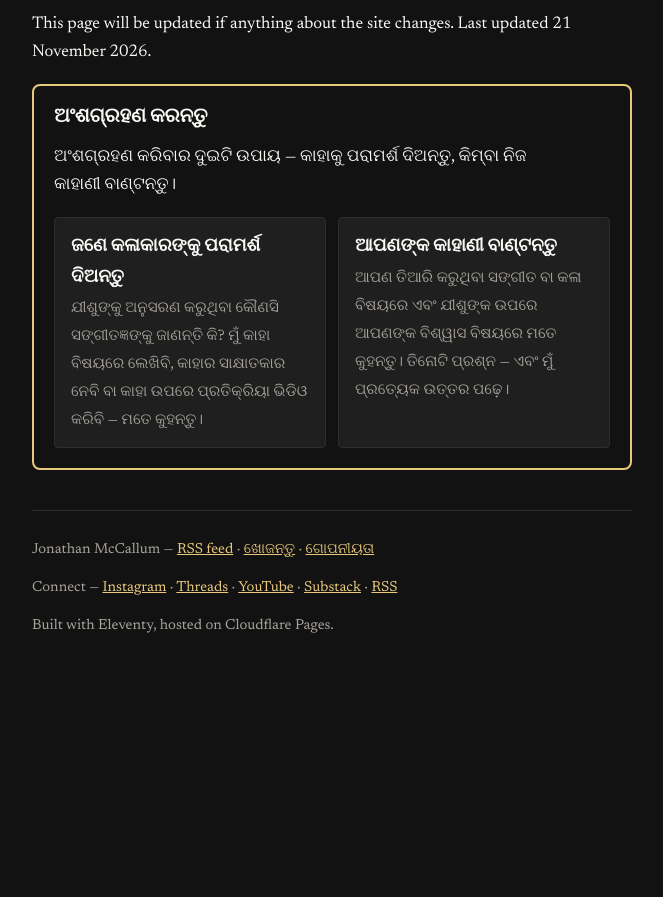
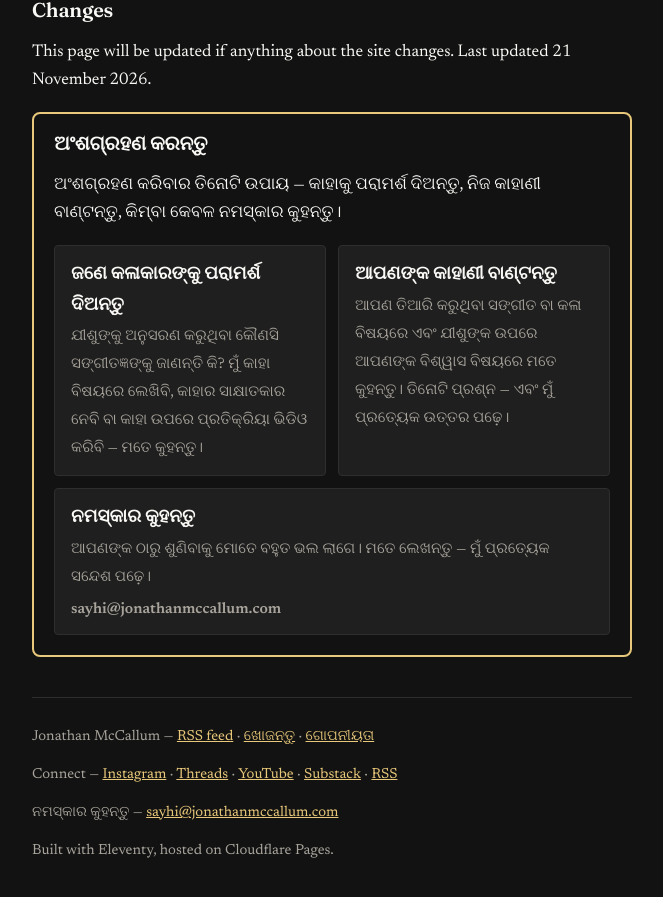
Before and after one commit to streamjonathan/jonathanmccallum-or, an Eleventy site: page content/pages/privacy.md in a window 1280 px wide. Shown: the part 1805-2702 px from the top of the page, without its empty margins (308-971 px from the left). Before the commit the page ends 2505 px from the top, so only its background shows below. Built offline with nearby package versions, Linux system fonts and the light colour scheme; Eleventy itself is replaced by a stand-in of ours; files that its build step writes are made by us from their sources.

Commit message:
Add public contact email (sayhi) as a runtime-built mailto, hidden from scrapers [or]

```diff
--- a/_includes/get-involved.njk
+++ b/_includes/get-involved.njk
@@ -1,6 +1,6 @@
 <section class="get-involved" aria-labelledby="get-involved-heading">
   <h2 id="get-involved-heading">ଅଂଶଗ୍ରହଣ କରନ୍ତୁ</h2>
-  <p>ଅଂଶଗ୍ରହଣ କରିବାର ଦୁଇଟି ଉପାୟ — କାହାକୁ ପରାମର୍ଶ ଦିଅନ୍ତୁ, କିମ୍ବା ନିଜ କାହାଣୀ ବାଣ୍ଟନ୍ତୁ।</p>
+  <p>ଅଂଶଗ୍ରହଣ କରିବାର ତିନୋଟି ଉପାୟ — କାହାକୁ ପରାମର୍ଶ ଦିଅନ୍ତୁ, ନିଜ କାହାଣୀ ବାଣ୍ଟନ୍ତୁ, କିମ୍ବା କେବଳ ନମସ୍କାର କୁହନ୍ତୁ।</p>
   <div class="get-involved__cards">
     <a class="get-involved__card" href="https://jonathanmccallum.com/suggest-an-artist/">
       <strong>ଜଣେ କଳାକାରଙ୍କୁ ପରାମର୍ଶ ଦିଅନ୍ତୁ</strong>
@@ -10,5 +10,10 @@
       <strong>ଆପଣଙ୍କ କାହାଣୀ ବାଣ୍ଟନ୍ତୁ</strong>
       <span>ଆପଣ ତିଆରି କରୁଥିବା ସଙ୍ଗୀତ ବା କଳା ବିଷୟରେ ଏବଂ ଯୀଶୁଙ୍କ ଉପରେ ଆପଣଙ୍କ ବିଶ୍ୱାସ ବିଷୟରେ ମତେ କୁହନ୍ତୁ। ତିନୋଟି ପ୍ରଶ୍ନ — ଏବଂ ମୁଁ ପ୍ରତ୍ୟେକ ଉତ୍ତର ପଢ଼େ।</span>
     </a>
+    <a class="get-involved__card" href="#" data-contact-email>
+      <strong>ନମସ୍କାର କୁହନ୍ତୁ</strong>
+      <span>ଆପଣଙ୍କ ଠାରୁ ଶୁଣିବାକୁ ମୋତେ ବହୁତ ଭଲ ଲାଗେ। ମତେ ଲେଖନ୍ତୁ — ମୁଁ ପ୍ରତ୍ୟେକ ସନ୍ଦେଶ ପଢ଼େ।</span>
+      <span class="get-involved__email" data-contact-email-text>ଇମେଲ୍ କରନ୍ତୁ</span>
+    </a>
   </div>
 </section>
--- a/_includes/layouts/base.njk
+++ b/_includes/layouts/base.njk
@@ -121,8 +121,8 @@
 </script>
 {% endif %}
 <link rel="alternate" type="application/rss+xml" title="{{ site.title }}" href="/feed/">
-<link rel="preload" href="/css/style.css?v=13" as="style">
-<link rel="stylesheet" href="/css/style.css?v=13">
+<link rel="preload" href="/css/style.css?v=14" as="style">
+<link rel="stylesheet" href="/css/style.css?v=14">
 </head>
 <body>
 <a class="skip-link" href="#main">ବିଷୟବସ୍ତୁକୁ ଯାଆନ୍ତୁ</a>
@@ -136,9 +136,11 @@
 <footer class="site-footer">
   <p>{{ site.title }} — <a href="/feed/">RSS feed</a> · <a href="/search/">ଖୋଜନ୍ତୁ</a> · <a href="/privacy/">ଗୋପନୀୟତା</a></p>
   <p>Connect — <a href="https://www.instagram.com/jonamccallum">Instagram</a> · <a href="https://www.threads.com/@jonamccallum">Threads</a> · <a href="https://www.youtube.com/@Jonathanmccallum1">YouTube</a> · <a href="https://jonamccallum.substack.com">Substack</a> · <a href="/feed/">RSS</a></p>
+  <p>ନମସ୍କାର କୁହନ୍ତୁ — <a href="#" data-contact-email data-contact-email-text>ଇମେଲ୍ କରନ୍ତୁ</a></p>
   <p>Built with Eleventy, hosted on Cloudflare Pages.</p>
 </footer>
 <script src="/js/main.js?v=8" defer></script>
+<script src="/js/contact.js?v=1" defer></script>
 <script src="/js/comments.js?v=1" defer></script>
 </body>
 </html>
--- a/content/pages/privacy.md
+++ b/content/pages/privacy.md
@@ -8,7 +8,7 @@ original_url: https://jonathanmccallum.com/privacy/
 
 This site is run by Jonathan McCallum. It is a small personal site: writing, and a chat that answers from that writing. There are no accounts, no tracking, no advertising, and nothing for sale.
 
-If you need to ask about anything on this page, the way to reach Jonathan is a message on [Instagram](https://www.instagram.com/jonamccallum) or [Threads](https://www.threads.com/@jonamccallum).
+ଏହି ପୃଷ୍ଠା ବିଷୟରେ କିମ୍ବା ଆପଣଙ୍କ ବ୍ୟକ୍ତିଗତ ତଥ୍ୟ ବିଷୟରେ କିଛି ପଚାରିବାକୁ ଥିଲେ, Jonathan ଙ୍କୁ <a href="#" data-contact-email data-contact-email-text>ଇମେଲ୍ କରନ୍ତୁ</a> ରେ ଲେଖନ୍ତୁ। ଆପଣ ତାଙ୍କୁ Instagram କିମ୍ବା Threads ରେ ସନ୍ଦେଶ ମଧ୍ୟ ପଠାଇପାରିବେ।
 
 ## The chat: "Interact with Jonathan's writing"
 
@@ -20,7 +20,7 @@ When you type a question, it is sent to Cloudflare — the company that hosts th
 
 ## Leave a note
 
-Notes are anonymous. The site asks for no name, no email, and no social media handle — please don't put personal details in a note. A note is stored on Cloudflare until Jonathan has read it, then it is deleted. If you would like a reply, message him on social media instead.
+Notes are anonymous. The site asks for no name, no email, and no social media handle — please don't put personal details in a note. A note is stored on Cloudflare until Jonathan has read it, then it is deleted. ଯଦି ଆପଣ ଉତ୍ତର ଚାହାଁନ୍ତି, ତାଙ୍କୁ <a href="#" data-contact-email data-contact-email-text>ଇମେଲ୍ କରନ୍ତୁ</a> ରେ ଲେଖନ୍ତୁ କିମ୍ବା ସାମାଜିକ ମାଧ୍ୟମରେ ସନ୍ଦେଶ ପଠାନ୍ତୁ।
 
 ## What is not collected
 
--- a/css/style.css
+++ b/css/style.css
@@ -281,6 +281,7 @@ button[type="submit"] {
 .get-involved__card:hover { border-color: var(--link); }
 .get-involved__card strong { display: block; font-family: "Fraunces", Georgia, "Iowan Old Style", "Times New Roman", serif; font-size: 1.15rem; margin-bottom: 0.25rem; }
 .get-involved__card span { color: var(--muted); font-size: 0.95rem; }
+.get-involved__email { display: block; margin-top: 0.35rem; font-weight: 600; color: var(--link); }
 
 .featured { margin-top: 1.5rem; }
 .featured-row { display: flex; gap: 1rem; overflow-x: auto; scroll-snap-type: x mandatory; list-style: none; padding: 0 0 0.5rem; margin: 1rem 0; }
--- /dev/null
+++ b/js/contact.js
@@ -0,0 +1,17 @@
+// Contact email, built at runtime so the address never appears in page
+// source as plain text. The local part and the domain are kept separate
+// and joined here; the page only carries data-contact-email markers.
+// Links get a mailto: address, and marked text gets the address itself.
+(function () {
+  var user = "sayhi";
+  var host = "jonathanmccallum.com";
+  var address = user + "@" + host;
+  var links = document.querySelectorAll("[data-contact-email]");
+  for (var i = 0; i < links.length; i++) {
+    links[i].setAttribute("href", "mailto:" + address);
+  }
+  var texts = document.querySelectorAll("[data-contact-email-text]");
+  for (var j = 0; j < texts.length; j++) {
+    texts[j].textContent = address;
+  }
+})();
```
